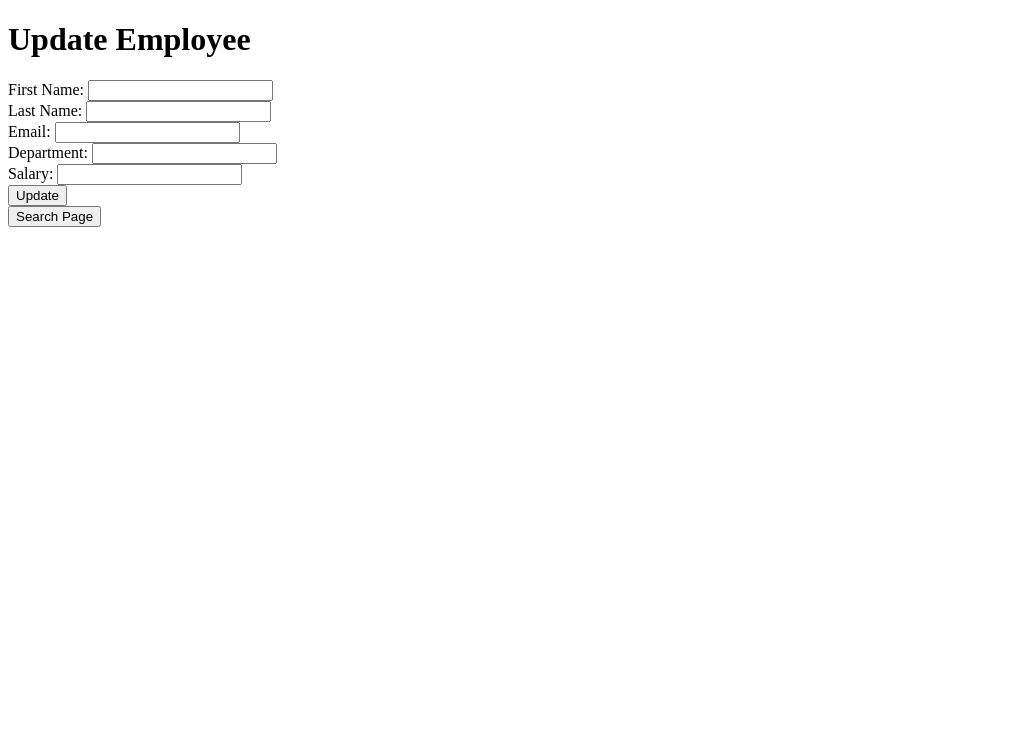
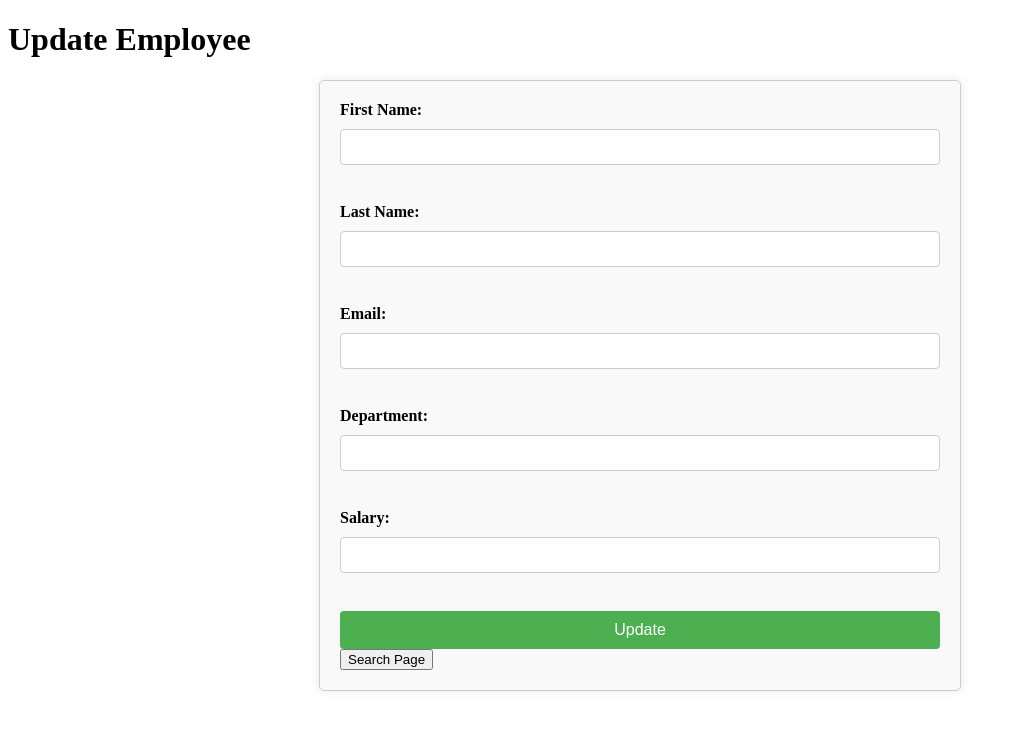
Before and after one commit to Nekotree/Employee_Database_Flask_JS, a Flask app: page /update in a window 1280 px wide. Shown: the top 730 px of the page, without its empty margins (0-1016 px from the left). Run offline with Flask 3, Linux system fonts and the light colour scheme.

Commit message:
Fixed bug handling non-numeric salary input in update form

```diff
--- a/components/update_db.py
+++ b/components/update_db.py
@@ -15,6 +15,14 @@ def connect_db():
     )
 
 
+def is_valid_salary(salary):
+    try:
+        float(salary)
+        return True
+    except ValueError:
+        return False
+
+
 @update_app.route("/update")
 def update():
     return render_template("update.html")
@@ -28,6 +36,9 @@ def update_employee():
     last_name = data["last_name"]
     department = data["department"]
     salary = data["salary"]
+
+    if not is_valid_salary(salary):
+        return jsonify({"success": False, "message": "Invalid salary input"})
 
     conn = connect_db()
     cursor = conn.cursor(dictionary=True)
--- a/static/style.css
+++ b/static/style.css
@@ -15,3 +15,50 @@
     margin-top: 10px;
     margin-left: 20px;
 }
+
+/* update.html */
+
+#update-form-container {
+    margin: 20px auto;
+    padding: 20px;
+    max-width: 600px;
+    background-color: #f9f9f9;
+    border: 1px solid #ccc;
+    border-radius: 5px;
+    box-shadow: 0 0 10px rgba(0, 0, 0, 0.1);
+}
+
+#update-employee-form {
+    display: grid;
+    gap: 10px;
+
+}
+
+#update-employee-form label {
+    font-weight: bold;
+}
+
+#update-employee-form input[type="text"],
+#update-employee-form input[type="number"]{
+    width: 100%;
+    padding: 8px;
+    font-size: 16px;
+    border: 1px solid #ccc;
+    border-radius: 4px;
+    box-sizing: border-box;
+
+}
+
+#update-employee-form button[type="submit"] {
+    background-color: #4CAF50;
+    color: white;
+    padding: 10px 20px;
+    border: none;
+    border-radius: 4px;
+    cursor: pointer;
+    font-size: 16px;
+}
+
+#update-employee-form button[type="submit"]:hover {
+    background-color: #45a049;
+}
--- a/static/update.js
+++ b/static/update.js
@@ -68,7 +68,13 @@ document.addEventListener("DOMContentLoaded", () => {
       })
         .then((response) => response.json())
         .then((data) => {
-          console.log("Update response:", data);
+          if (data.success) {
+            alert("Employee updated successfully!");
+            console.log("Update response:", data.message);
+          } else {
+            alert("Please enter a valid numeric salary.");
+            console.log("Update response:", data.message);
+          }
         })
         .catch((error) => {
           console.error("Error with update:", error);
@@ -80,3 +86,14 @@ document.addEventListener("DOMContentLoaded", () => {
 });
 
 window.updateEmployee = updateEmployee;
+
+// Orginal front end logic for checking for salary numeric input, however, was better dealt with on the server side
+// const salaryInput = document.getElementById("update-salary").value;
+// const isValidSalary = !isNaN(
+//   parseFloat(salaryInput) && isFinite(salaryInput)
+// );
+
+// if (!isValidSalary) {
+//   alert("Please enter a valid numeric salary.");
+//   return;
+// }
```
